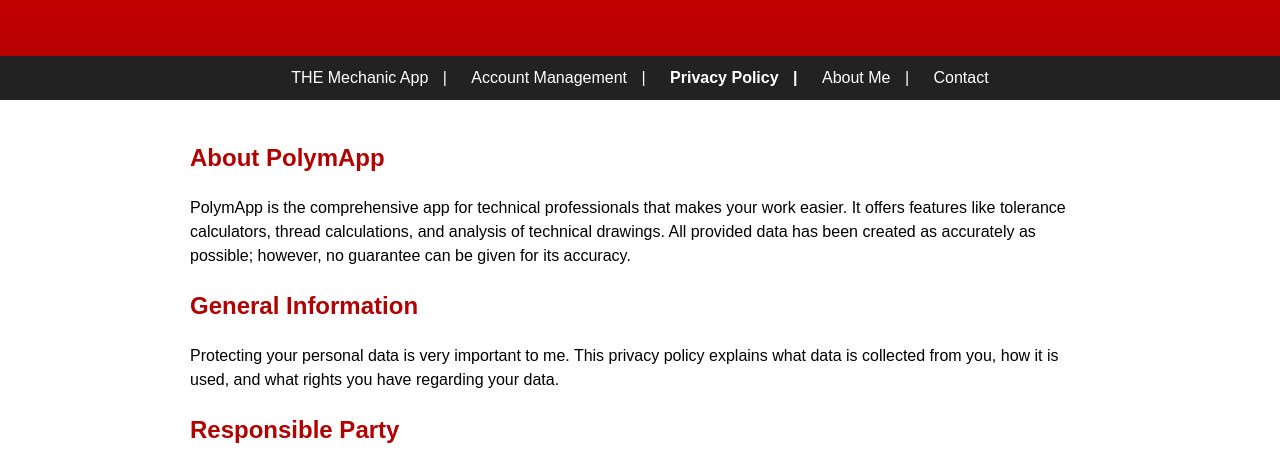
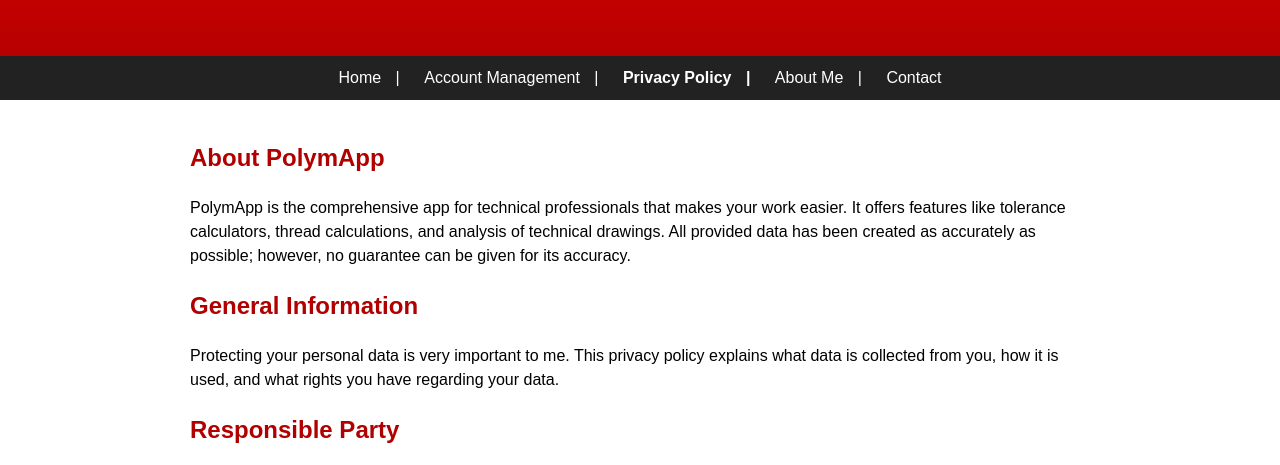
Before and after one commit to Shyro2000/polymapp-website, a plain HTML site: page datenschutz-en.html in a window 1280 px wide. Shown: the part 303-768 px from the top of the page. Drawn offline with Linux system fonts and the light colour scheme.

Commit message:
Aktualisieren von datenschutz-en.html

```diff
--- a/datenschutz-en.html
+++ b/datenschutz-en.html
@@ -115,7 +115,7 @@
 </header>
 
 <nav>
-  <a href="index-en.html">THE Mechanic App</a>
+  <a href="index-en.html">Home</a>
   <a href="accountverwaltung-en.html">Account Management</a>
   <a href="datenschutz-en.html" class="active">Privacy Policy</a>
   <a href="about-en.html">About Me</a>
```
